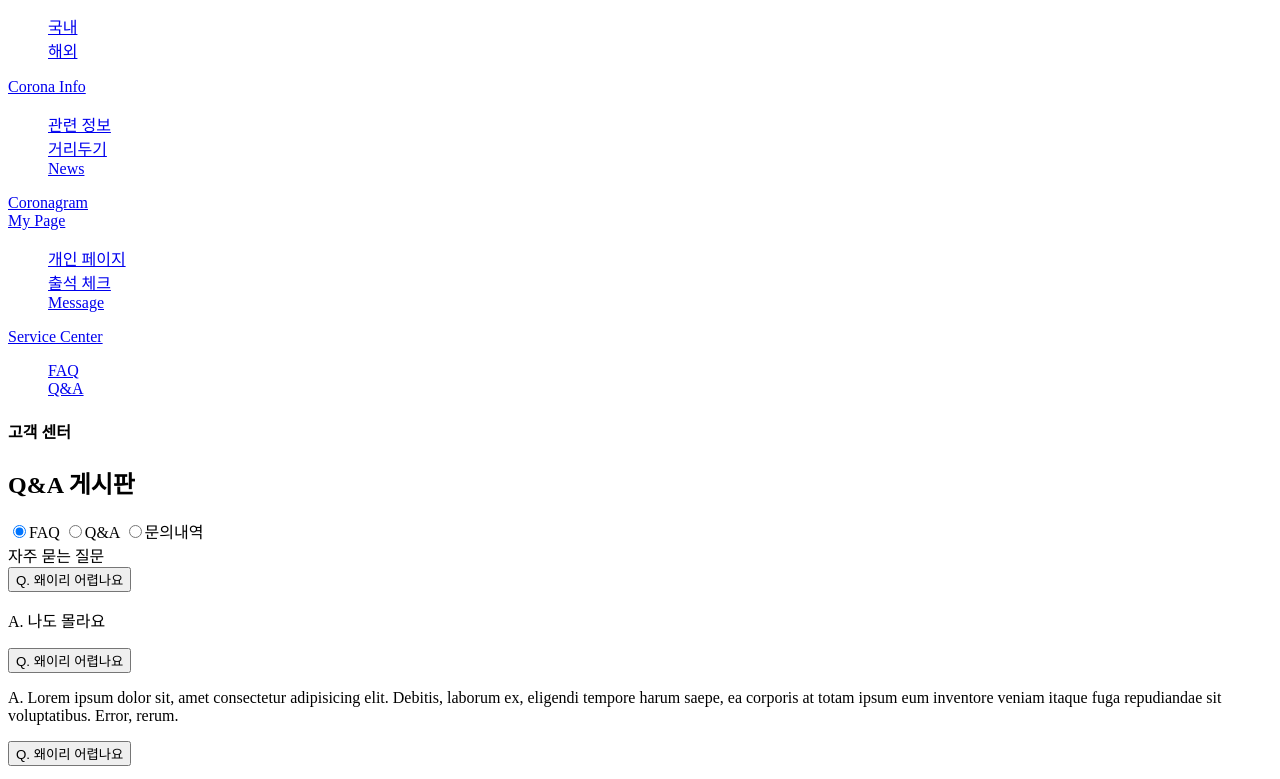
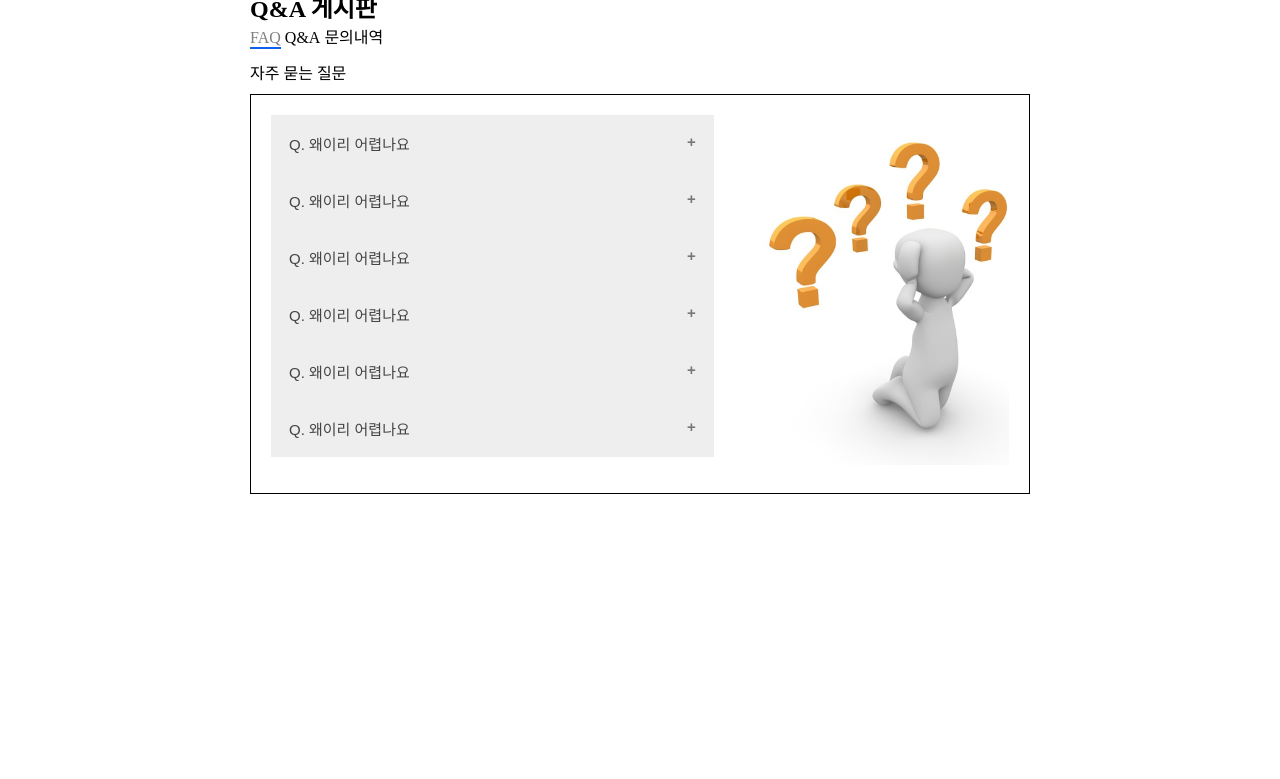
Before and after one commit to fullishment/base, a plain HTML site: page coronagram/view/qna/qna.html in a window 1280 px wide. Shown: the part 144-923 px from the top of the page. After the commit the page ends 800 px from the top, so only its background shows below. Drawn offline with nearby package versions, Linux system fonts and the light colour scheme; a script that the page names is missing; files whose address does not match are found by name.

Commit message:
Update qna.html

```diff
--- a/coronagram/view/qna/qna.html
+++ b/coronagram/view/qna/qna.html
@@ -6,7 +6,7 @@
     <meta http-equiv="X-UA-Compatible" content="IE=edge">
     <meta name="viewport" content="width=device-width, initial-scale=1.0">
     <title>Document</title>
-    <link rel="stylesheet" href="./menu+qna.css">
+    <link rel="stylesheet" href="/coronagram/resources/css/qna/qna.css">
     <link rel="stylesheet" href="https://fonts.googleapis.com/css2?family=Lobster&display=swap">
     <script src='https://cdnjs.cloudflare.com/ajax/libs/jquery/2.1.3/jquery.min.js'></script>
 </head>
```
